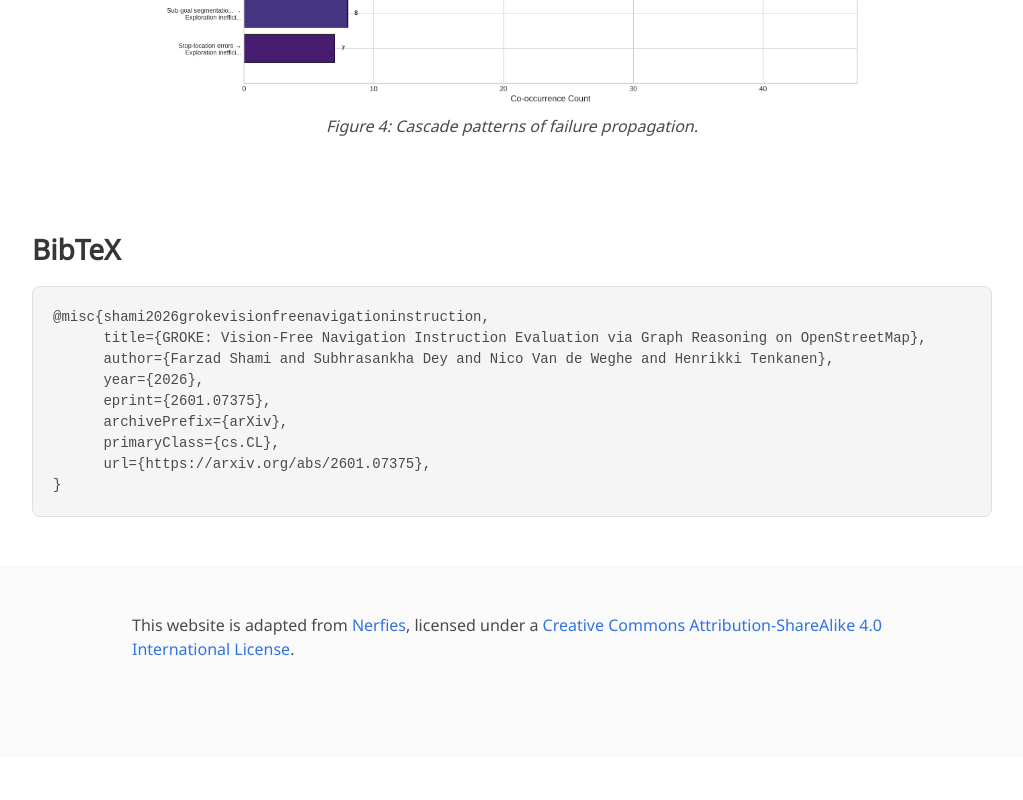
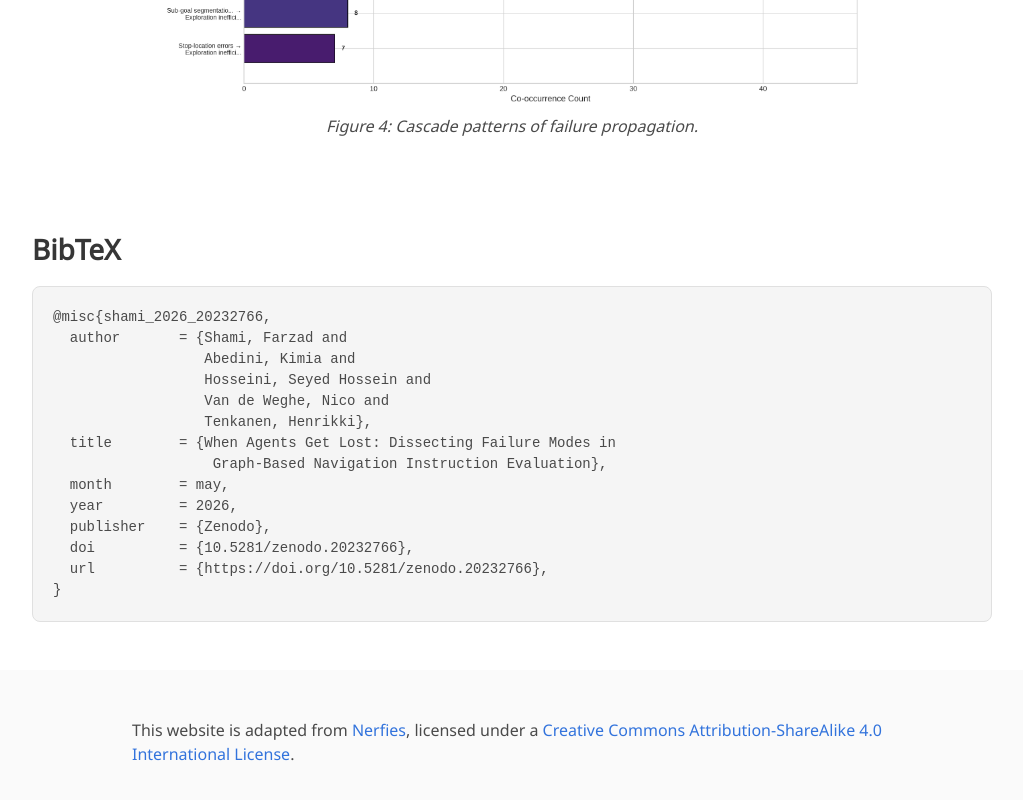
Before and after one commit to fuzsh/lost, a plain HTML site: page index.html in a window 1280 px wide. Shown: the part 4365-5165 px from the top of the page, without its empty margins (128-1151 px from the left). Before the commit the page ends 5122 px from the top, so only its background shows below. Drawn offline with nearby package versions, Linux system fonts and the light colour scheme; some packages are replaced by stand-ins of ours; some icons are missing; a web font is replaced by a local one.

Commit message:
Change PDF link and update BibTeX citation
Updated the PDF link and modified the BibTeX citation for the paper.

```diff
--- a/index.html
+++ b/index.html
@@ -77,7 +77,7 @@
                         <div class="publication-links">
                             <!-- Arxiv PDF link -->
                             <span class="link-block">
-                                <a href="static/pdf/WhenAgentsGetLost.pdf" target="_blank" class="external-link button is-normal is-rounded is-dark">
+                                <a href="https://zenodo.org/records/20232766" target="_blank" class="external-link button is-normal is-rounded is-dark">
                                     <span class="icon">
                                         <i class="fas fa-file-pdf"></i>
                                     </span>
@@ -261,14 +261,19 @@
 <section class="section" id="BibTeX">
     <div class="container is-max-desktop content">
         <h2 class="title">BibTeX</h2>
-        <pre><code>@misc{shami2026grokevisionfreenavigationinstruction,
-      title={GROKE: Vision-Free Navigation Instruction Evaluation via Graph Reasoning on OpenStreetMap},
-      author={Farzad Shami and Subhrasankha Dey and Nico Van de Weghe and Henrikki Tenkanen},
-      year={2026},
-      eprint={2601.07375},
-      archivePrefix={arXiv},
-      primaryClass={cs.CL},
-      url={https://arxiv.org/abs/2601.07375},
+        <pre><code>@misc{shami_2026_20232766,
+  author       = {Shami, Farzad and
+                  Abedini, Kimia and
+                  Hosseini, Seyed Hossein and
+                  Van de Weghe, Nico and
+                  Tenkanen, Henrikki},
+  title        = {When Agents Get Lost: Dissecting Failure Modes in
+                   Graph-Based Navigation Instruction Evaluation},
+  month        = may,
+  year         = 2026,
+  publisher    = {Zenodo},
+  doi          = {10.5281/zenodo.20232766},
+  url          = {https://doi.org/10.5281/zenodo.20232766},
 }</code></pre>
     </div>
 </section>
```
